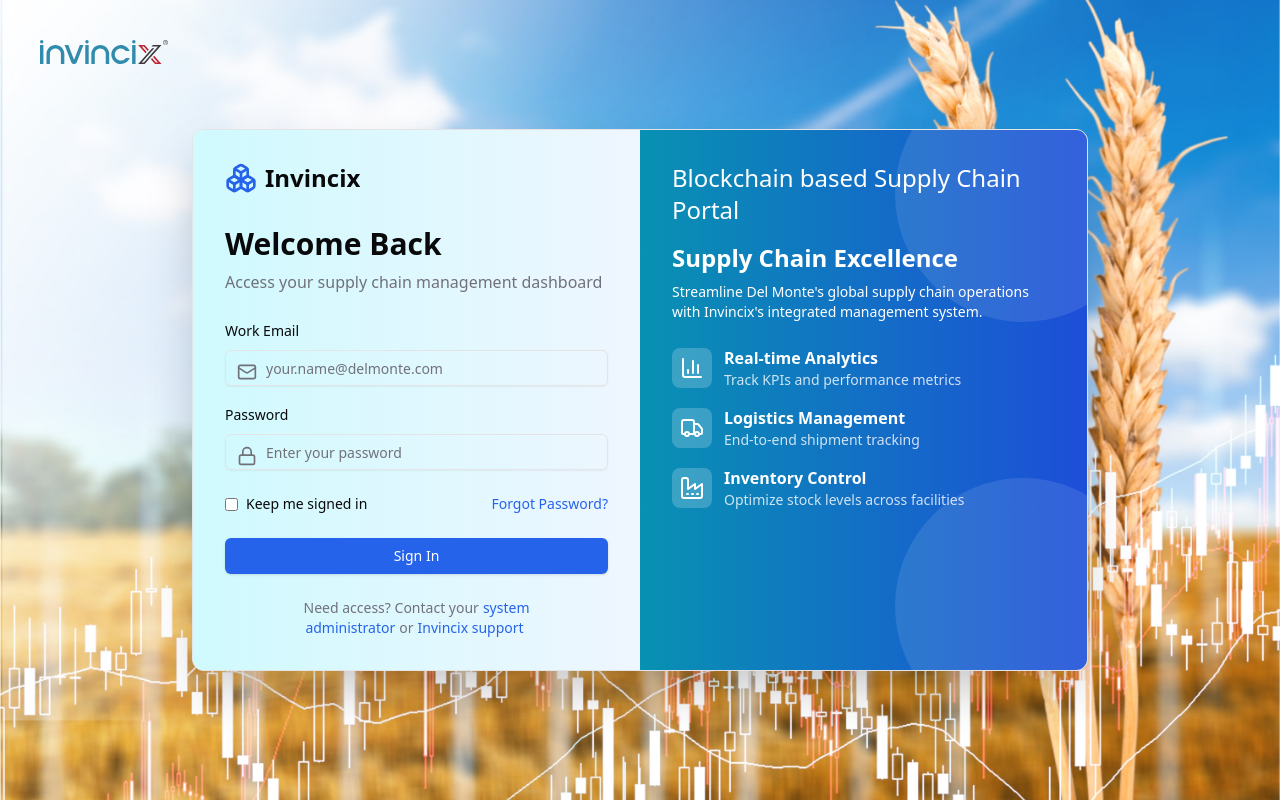
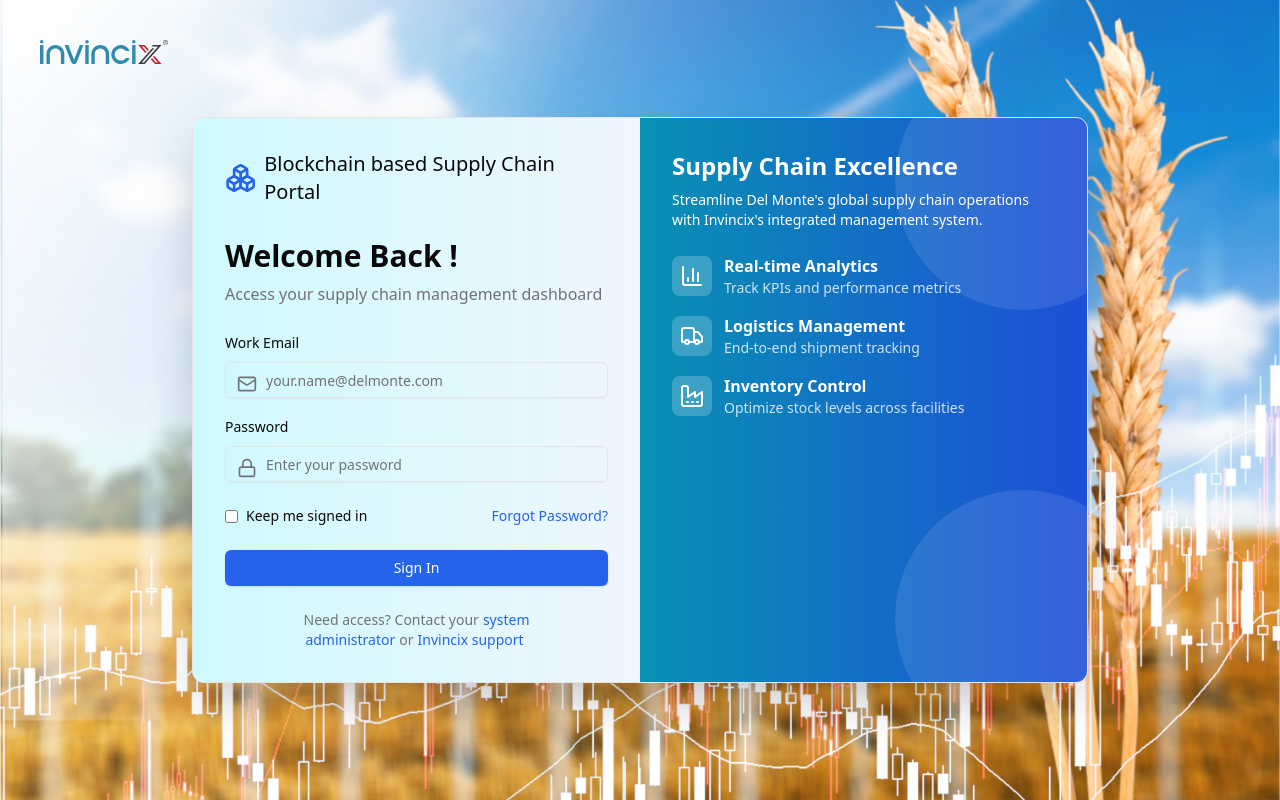
Before and after one commit to asrinibash/Product-tracebility-invincix, a React (Vite) app in the folder client/product-tracebility/: page /#/login in a window 1280 px wide. Built offline with nearby package versions, Linux system fonts and the light colour scheme.

Commit message:
changes some texts

```diff
--- a/client/product-tracebility/src/Layouts/DashboardLayout.jsx
+++ b/client/product-tracebility/src/Layouts/DashboardLayout.jsx
@@ -28,6 +28,7 @@
     { icon: Package, label: "Retailer", path: "retailer" }, // removed leading slash
     { icon: Users, label: "Consumers", path: "consumer" }, // removed leading slash
     { icon: Settings, label: "Settings", path: "settings" }, // removed leading slash
+    { icon: HelpCircle, label: "Help & Support", path: "help" }, // removed leading slash
   ];
 
   return (
@@ -44,11 +45,8 @@
         >
           <BoxesIcon className="h-8 w-8 text-blue-600" />
           {isSidebarOpen && (
-            <div className="ml-2">
-              <h1 className="text-xl font-bold">Invincix</h1>
-              <p className="text-xs text-muted-foreground">
-                Blockchain based Supply Chain Poartal
-              </p>
+            <div className="ml-2 w-36">
+              <h4 className="text-sm font-medium">Blockchain based Supply Chain Portal</h4>
             </div>
           )}
         </div>
@@ -81,20 +79,12 @@
         </nav>
 
         {/* Bottom Section */}
-        <div className="p-2 border-t flex items-center justify-between relative">
+        <div className="h-14 border-t l-4 flex items-center justify-start relative pl-8">
           {/* Logo Section */}
-          <div className="flex items-center ml-2">
+          <div className="flext">
             <img src={logo} alt="Invincix Logo" className="h-6 w-auto" />
           </div>
 
-          {/* Help & Support Link */}
-          <Link
-            to="help"
-            className="flex items-center p-2 text-gray-600 hover:bg-gray-100 rounded-lg"
-          >
-            <HelpCircle className="h-4 w-4" />
-            {isSidebarOpen && <span className="ml-1 text-sm">Help & Support</span>}
-          </Link>
         </div>
       </div>
     </aside>
--- a/client/product-tracebility/src/Pages/Login.jsx
+++ b/client/product-tracebility/src/Pages/Login.jsx
@@ -94,13 +94,15 @@
             <div className="flex items-center space-x-2 mb-8">
               <BoxesIcon className="h-8 w-8 text-blue-600" />
               <div>
-                <h1 className="text-2xl font-bold">Invincix</h1>
+              <h3 className="text-xl font-medium">
+                Blockchain based Supply Chain Portal
+              </h3>
               </div>
             </div>
 
             <div className="space-y-6">
               <div>
-                <h2 className="text-3xl font-bold mb-2">Welcome Back</h2>
+                <h2 className="text-3xl font-bold mb-2">Welcome Back !</h2>
                 <p className="text-muted-foreground">
                   Access your supply chain management dashboard
                 </p>
@@ -178,9 +180,7 @@
           {/* Right Section - Features & Info */}
           <div className="w-full md:w-1/2  p-8 text-white relative overflow-hidden bg-gradient-to-r from-cyan-600 to-blue-700">
             <div className="relative z-10">
-              <h3 className="text-2xl  mb-4">
-                Blockchain based Supply Chain Portal
-              </h3>
+
               <h4 className="text-2xl font-bold mb-2">
                Supply Chain Excellence
               </h4>
```
